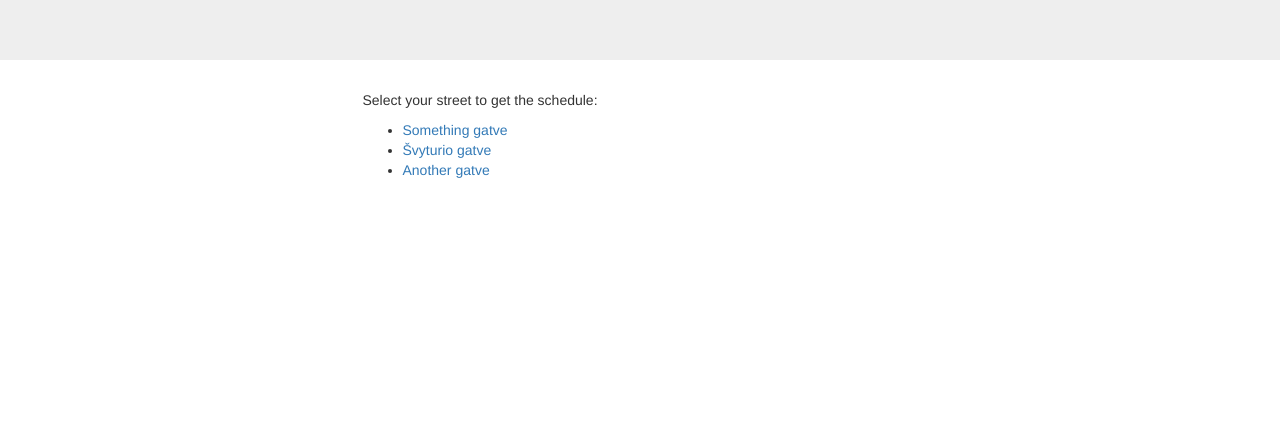
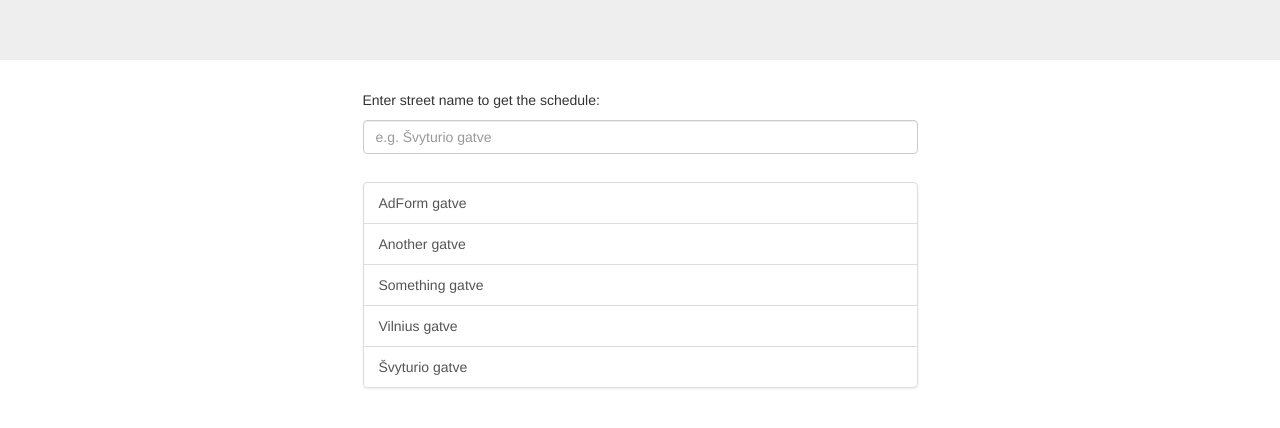
Before and after one commit to eronisko/bin-info-app, a website: page index.html at #/locations in a window 1280 px wide. Shown: the part 230-658 px from the top of the page. Drawn offline with nearby package versions, Linux system fonts and the light colour scheme.

Commit message:
Filter streets using search box

```diff
--- a/css/main.css
+++ b/css/main.css
@@ -3,3 +3,7 @@
 /* ==========================================================================
    Author's custom styles
    ========================================================================== */
+
+#locations-search-results {
+  margin-top: 2em;
+}
--- a/js/app.js
+++ b/js/app.js
@@ -54,6 +54,13 @@
         street: "Another gatve",
         next_collection: "Friday, 18th December",
       },
+      {
+        street: "Vilnius gatve",
+        next_collection: "Friday, 18th December",
+      },
+      {
+        street: "AdForm gatve",
+        next_collection: "Friday, 18th December",
+      },
     ];
-
 })();
--- a/partials/locations-list.html
+++ b/partials/locations-list.html
@@ -8,12 +8,13 @@
 <div class="container">
   <div class="row">
     <div class="col-xs-12 col-md-offset-3 col-md-6">
-      <p>Select your street to get the schedule:</p>
-      <ul>
-        <li ng-repeat="location in vm.locations">
-          <a href="#/locations/{{location.street}}">{{location.street}}</a>
-        </li>
-      </ul>
+      <p>Enter street name to get the schedule:</p>
+      <input class="form-control" type="search" placeholder="e.g. Švyturio gatve" ng-model="query">
+      <div id="locations-search-results" class="list-group">
+        <a href="#/locations/{{location.street}}" class="list-group-item" ng-repeat="location in vm.locations | filter:query | orderBy:'street'">
+          {{location.street}}
+        </a>
+      </div>
     </div>
   </div>
 </div> <!-- /container -->
```
